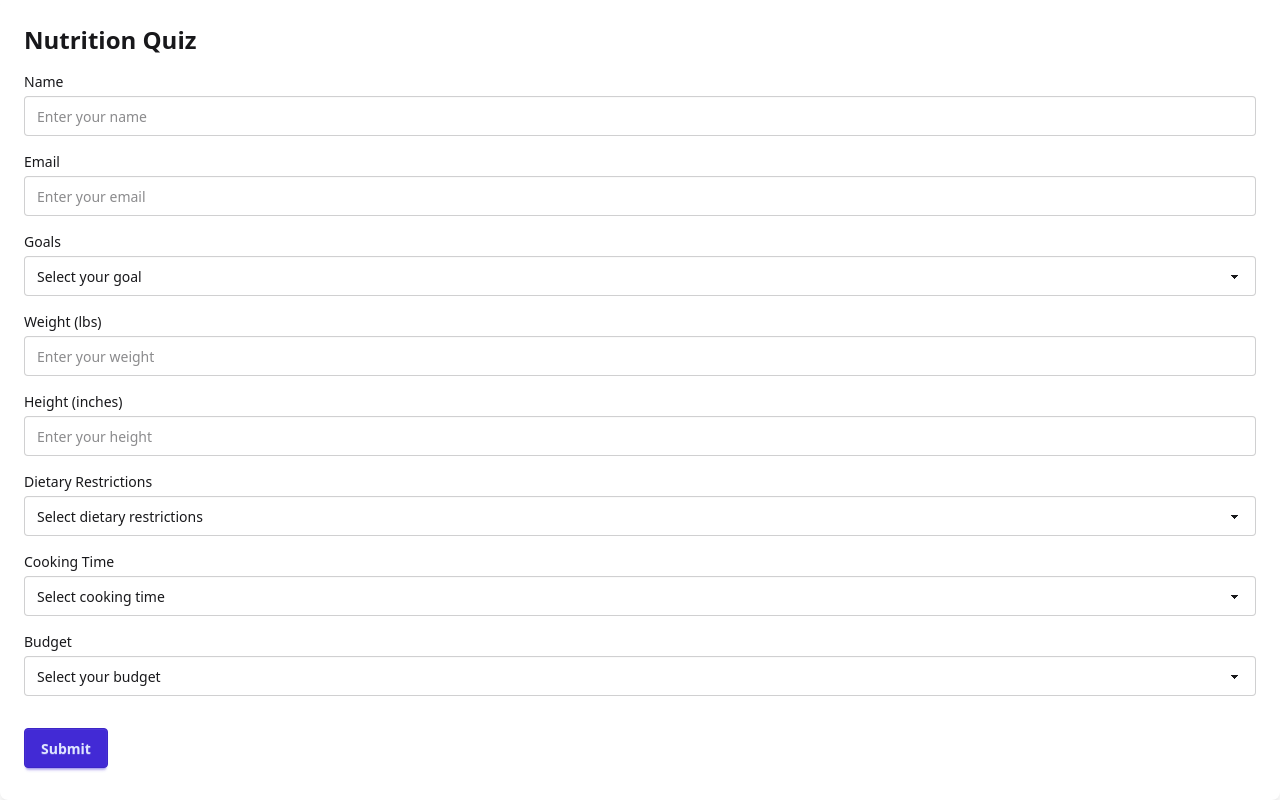
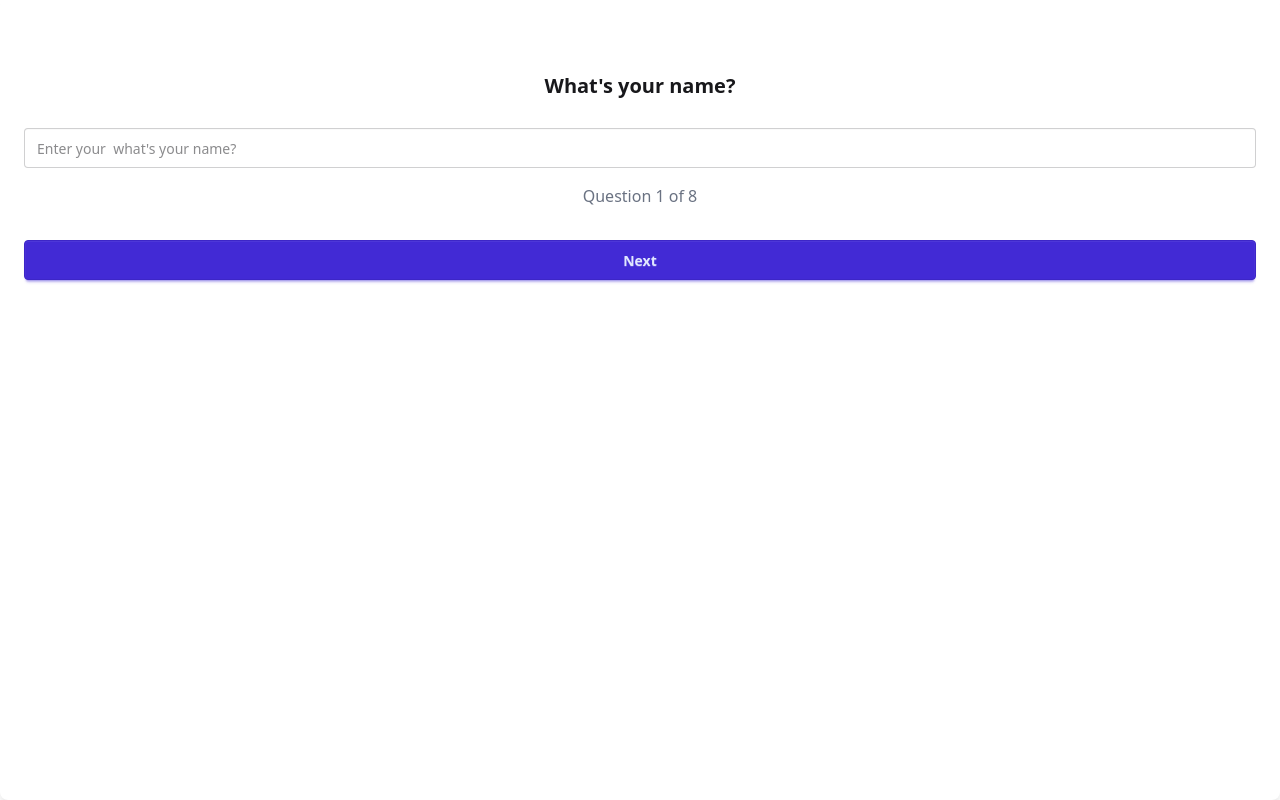
Before and after one commit to RichardAnthonySanchez/react-simple-foods, a React (Vite) app: page /quiz in a window 1280 px wide. Built offline with nearby package versions, Linux system fonts and the light colour scheme.

Commit message:
Coverted Quiz From Form 2 Onboarding Flow

```diff
--- a/src/routes/quiz.tsx
+++ b/src/routes/quiz.tsx
@@ -6,6 +6,7 @@ export const Route = createFileRoute("/quiz")({
 });
 
 function QuizPage() {
+  const [step, setStep] = useState(0);
   const [name, setName] = useState("");
   const [email, setEmail] = useState("");
   const [goals, setGoals] = useState("");
@@ -15,116 +16,141 @@ function QuizPage() {
   const [cookingTime, setCookingTime] = useState("");
   const [budget, setBudget] = useState("");
 
-  const handleSubmit = (e: React.FormEvent<HTMLFormElement>) => {
+  const steps = [
+    {
+      question: " What's your name?",
+      state: name,
+      setState: setName,
+      type: "text",
+    },
+    {
+      question: "What's your email",
+      state: email,
+      setState: setEmail,
+      type: "email",
+    },
+    {
+      question: "What are your goals?",
+      state: goals,
+      setState: setGoals,
+      type: "options",
+      options: [
+        {
+          value: "gain 10 pounds of muscle",
+          label: "Gain 10 pounds of muscle",
+        },
+        { value: "lose 10 pounds", label: "Lose 10 pounds" },
+        { value: "maintain weight", label: "Maintain current weight" },
+      ],
+    },
+    {
+      question: "What's your weight?",
+      state: weight,
+      setState: setWeight,
+      type: "text",
+    },
+    {
+      question: "What's your height?",
+      state: height,
+      setState: setHeight,
+      type: "text",
+    },
+    {
+      question: "What are your dietary restrictions?",
+      state: dietaryRestrictions,
+      setState: setDietaryRestrictions,
+      type: "options",
+      options: [
+        { value: "none", label: "None" },
+        { value: "vegetarian", label: "Vegetarian" },
+        { value: "vegan", label: "Vegan" },
+        { value: "gluten-free", label: "Gluten-free" },
+        { value: "dairy-free", label: "Dairy-free" },
+      ],
+    },
+    {
+      question: "What's your preferred cooking time?",
+      state: cookingTime,
+      setState: setCookingTime,
+      type: "options",
+      options: [
+        { value: "30 mins", label: "30 minutes" },
+        { value: "1 hour", label: "1 hour" },
+        { value: "2 hours", label: "2 hours" },
+      ],
+    },
+    {
+      question: "What's your budget for groceries?",
+      state: budget,
+      setState: setBudget,
+      type: "options",
+      options: [
+        { value: "less than 100", label: "Less than $100/week" },
+        { value: "100 to 300", label: "Between $100 - $300/week" },
+        { value: "more than 300", label: "Over $300/week" },
+      ],
+    },
+  ];
+
+  const handleNext = (e: React.FormEvent<HTMLFormElement>) => {
     e.preventDefault();
-    // Process the quiz answers
+    if (step < steps.length - 1) {
+      setStep(step + 1);
+    } else {
+      // Process the quiz answers
+    }
+  };
+
+  const handleBack = (e: React.MouseEvent<HTMLButtonElement>) => {
+    e.preventDefault();
+    if (step > 0) {
+      setStep(step - 1);
+    }
   };
 
   return (
     <div className="min-h-screen bg-white p-6 shadow-lg rounded-lg">
-      <h1 className="text-2xl font-bold mb-4">Nutrition Quiz</h1>
-      <form onSubmit={handleSubmit} className="space-y-4">
+      <h1 className="text-2xl font-bold mb-4 invisible">Nutrition Quiz</h1>
+      {step > 0 && (
+        <button onClick={handleBack} className="btn btn-neutral mb-6">
+          {"<"}
+        </button>
+      )}
+
+      <form onSubmit={handleNext} className="space-y-4">
         <div>
-          <label className="block text-sm font-medium">Name</label>
-          <input
-            type="text"
-            value={name}
-            onChange={(e) => setName(e.target.value)}
-            placeholder="Enter your name"
-            className="mt-1 input input-bordered w-full"
-          />
+          <label className="block text-xl font-bold text-center mb-6">
+            {steps[step].question}
+          </label>
+          {steps[step].type === "options" ? (
+            <div className="grid grid-cols-1 sm:grid-cols-2 gap-4 mt-2">
+              {steps[step].options &&
+                steps[step].options.map((option) => (
+                  <button
+                    key={option.value}
+                    onClick={() => steps[step].setState(option.value)}
+                    className={`p-4 border rounded-lg ${steps[step].state === option.value ? "bg-blue-500 text-white" : "bg-white text-black"}`}
+                  >
+                    {option.label}
+                  </button>
+                ))}
+            </div>
+          ) : (
+            <input
+              type={steps[step].type}
+              value={steps[step].state}
+              onChange={(e) => steps[step].setState(e.target.value)}
+              placeholder={`Enter your ${steps[step].question.toLowerCase()}`}
+              className="mt-1 input input-bordered w-full"
+            />
+          )}
         </div>
-        <div>
-          <label className="block text-sm font-medium">Email</label>
-          <input
-            type="email"
-            value={email}
-            onChange={(e) => setEmail(e.target.value)}
-            placeholder="Enter your email"
-            className="mt-1 input input-bordered w-full"
-          />
+        <div className="mb-4 text-center text-gray-500">{`Question ${step + 1} of ${steps.length}`}</div>
+        <div className="flex justify-between">
+          <button type="submit" className="mt-4 btn btn-primary w-full">
+            {step < steps.length - 1 ? "Next" : "Submit"}
+          </button>
         </div>
-        <div>
-          <label className="block text-sm font-medium">Goals</label>
-          <select
-            value={goals}
-            onChange={(e) => setGoals(e.target.value)}
-            className="mt-1 select select-bordered w-full"
-          >
-            <option value="">Select your goal</option>
-            <option value="gain 10 pounds of muscle">
-              Gain 10 pounds of muscle
-            </option>
-            <option value="lose 10 pounds">Lose 10 pounds</option>
-            <option value="maintain weight">Maintain current weight</option>
-          </select>
-        </div>
-        <div>
-          <label className="block text-sm font-medium">Weight (lbs)</label>
-          <input
-            type="text"
-            value={weight}
-            onChange={(e) => setWeight(e.target.value)}
-            placeholder="Enter your weight"
-            className="mt-1 input input-bordered w-full"
-          />
-        </div>
-        <div>
-          <label className="block text-sm font-medium">Height (inches)</label>
-          <input
-            type="text"
-            value={height}
-            onChange={(e) => setHeight(e.target.value)}
-            placeholder="Enter your height"
-            className="mt-1 input input-bordered w-full"
-          />
-        </div>
-        <div>
-          <label className="block text-sm font-medium">
-            Dietary Restrictions
-          </label>
-          <select
-            value={dietaryRestrictions}
-            onChange={(e) => setDietaryRestrictions(e.target.value)}
-            className="mt-1 select select-bordered w-full"
-          >
-            <option value="">Select dietary restrictions</option>
-            <option value="none">None</option>
-            <option value="vegetarian">Vegetarian</option>
-            <option value="vegan">Vegan</option>
-            <option value="gluten-free">Gluten-free</option>
-            <option value="dairy-free">Dairy-free</option>
-          </select>
-        </div>
-        <div>
-          <label className="block text-sm font-medium">Cooking Time</label>
-          <select
-            value={cookingTime}
-            onChange={(e) => setCookingTime(e.target.value)}
-            className="mt-1 select select-bordered w-full"
-          >
-            <option value="">Select cooking time</option>
-            <option value="30 mins">30 minutes</option>
-            <option value="1 hour">1 hour</option>
-            <option value="2 hours">2 hours</option>
-          </select>
-        </div>
-        <div>
-          <label className="block text-sm font-medium">Budget</label>
-          <select
-            value={budget}
-            onChange={(e) => setBudget(e.target.value)}
-            className="mt-1 select select-bordered w-full"
-          >
-            <option value="">Select your budget</option>
-            <option value="less than 100">Less than $100/week</option>
-            <option value="100 to 300">Between $100 - $300/week</option>
-            <option value="more than 300">Over $300/week</option>
-          </select>
-        </div>
-        <button type="submit" className="mt-4 btn btn-primary">
-          Submit
-        </button>
       </form>
     </div>
   );
```
Also changed, not shown: 1 other file (tests, documents, lock files or other folders).
